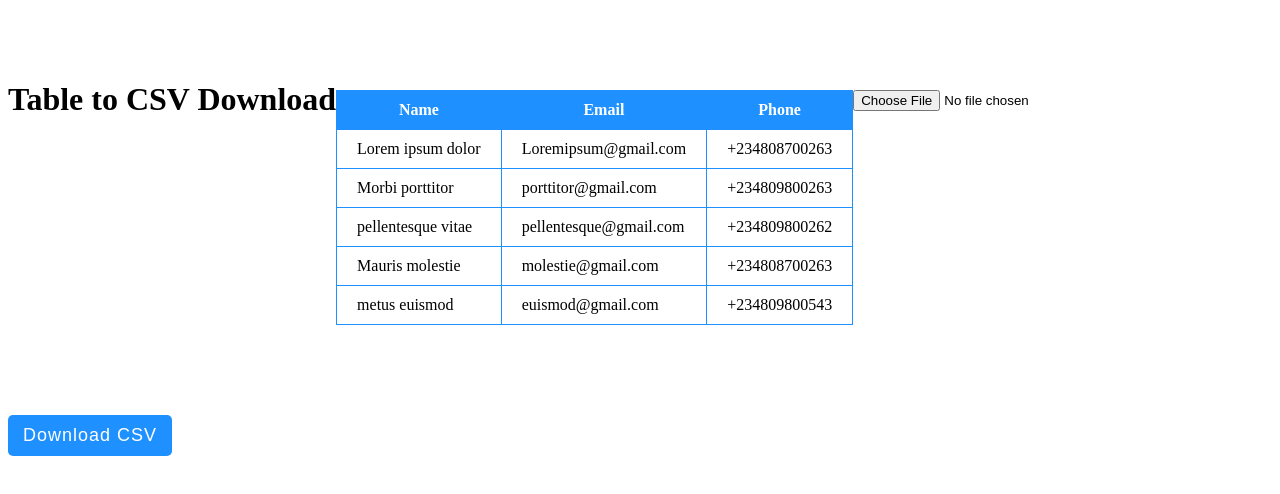
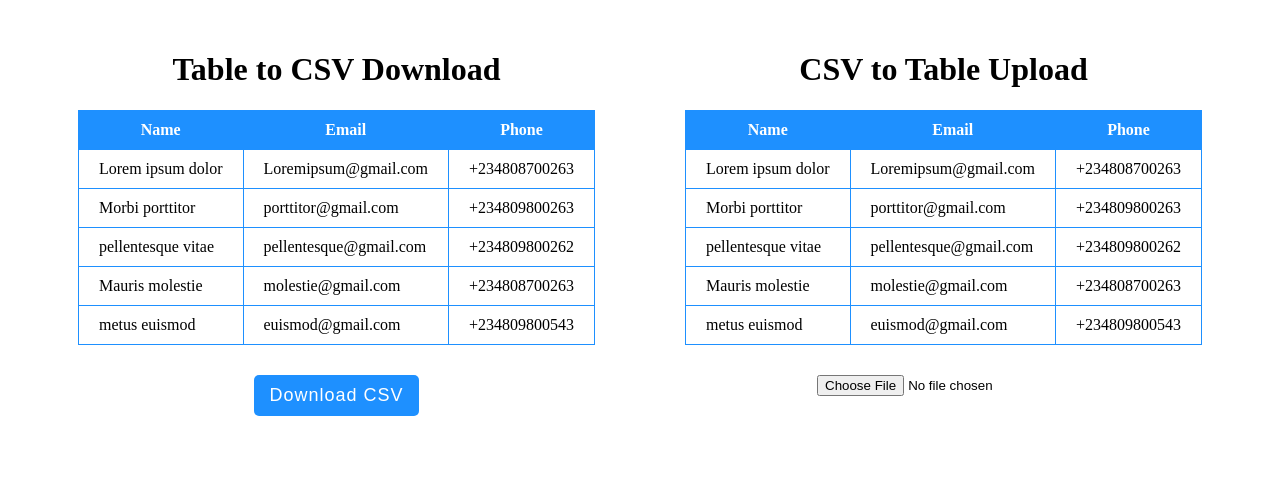
Before and after one commit to doncity-tech/table-csv-table, a plain HTML site: page index.html in a window 1280 px wide. Drawn offline with Linux system fonts and the light colour scheme.

Commit message:
all good

```diff
--- a/index.html
+++ b/index.html
@@ -48,16 +48,57 @@
         </tbody>
       </table>
     </div>
+    <div class="button">
+      <button id="export">Download CSV</button>
+    </div>
   </div>
   <div class="container csv-table">
-    <div class="input">
-      <input type="file" >
+    <h1>CSV to Table Upload</h1>
+    <div class="table">
+      <!-- placeholder for table -->
+      <table id="exportMe">
+        <thead>
+          <tr>
+            <th>Name</th>
+            <th>Email</th>
+            <th>Phone</th>
+          </tr>
+        </thead>
+        <tbody>
+          <tr>
+            <td>Lorem ipsum dolor</td>
+            <td>Loremipsum@gmail.com</td>
+            <td>+234808700263</td>
+          </tr>
+          <tr>
+            <td>Morbi porttitor</td>
+            <td>porttitor@gmail.com</td>
+            <td>+234809800263</td>
+          </tr>
+          <tr>
+            <td>pellentesque vitae</td>
+            <td>pellentesque@gmail.com</td>
+            <td>+234809800262</td>
+          </tr>
+          <tr>
+            <td>Mauris molestie</td>
+            <td>molestie@gmail.com</td>
+            <td>+234808700263</td>
+          </tr>
+          <tr>
+            <td>metus euismod</td>
+            <td>euismod@gmail.com</td>
+            <td>+234809800543</td>
+          </tr>
+        </tbody>
+      </table>
+    </div>
+    <div class="upload">
+      <label for="">
+        <input type="file">
+      </label>
     </div>
   </div>
-</div>
-
-<div class="button">
-  <button id="export">Download CSV</button>
 </div>
 <script src="main.js"></script>
 </body>
--- a/main.css
+++ b/main.css
@@ -1,11 +1,15 @@
 h1 {text-align: center; margin: 30xp 0;}
 
-div {
+.row {
   display: flex;
-  justify-content: start;
+  justify-content: space-evenly;
   flex-wrap: wrap;
   margin: 30px 0;
 }
+.container {
+  margin: 0 20px;
+}
+
 table,th,td{
   border: 1px solid dodgerblue;
   border-collapse: collapse;
@@ -26,3 +30,10 @@ button {
   font-size: 18px;
   font-weight: 400;
 }
+.button, .upload {
+  display: flex;
+  justify-content: center;
+}
+button, input {
+  margin: 30px 0;
+}
```
